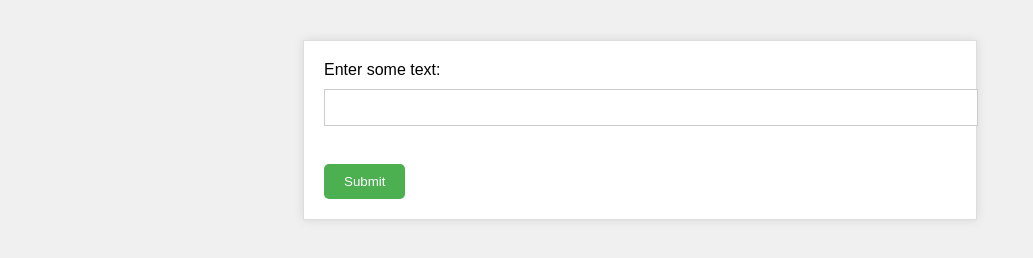
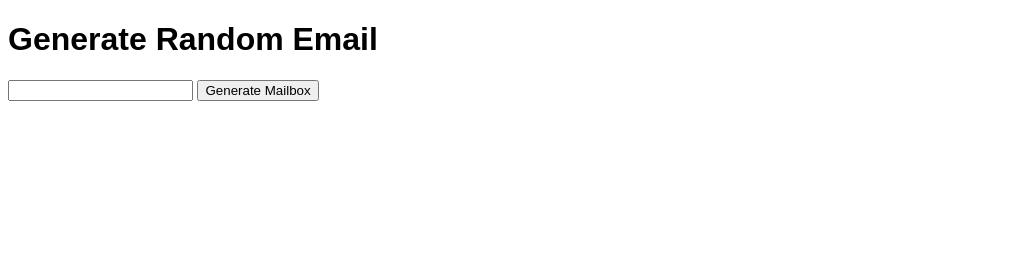
Before and after one commit to SenpaiPH/TempMail, a website: page tempmailgen/index.html in a window 1280 px wide. Shown: the whole page, without its empty margins (0-1033 px from the left). Drawn offline with Linux system fonts and the light colour scheme.

Commit message:
Update index.html

```diff
--- a/tempmailgen/index.html
+++ b/tempmailgen/index.html
@@ -1,48 +1,27 @@
 <!DOCTYPE html>
 <html>
 <head>
-	<title>Input Layout with Button</title>
+	<title>Generate Random Email</title>
 	<style>
 		body {
-			font-family: Arial, sans-serif;
-			background-color: #f0f0f0;
-		}
-		form {
-			width: 50%;
-			margin: 40px auto;
-			padding: 20px;
-			background-color: #fff;
-			border: 1px solid #ddd;
-			box-shadow: 0 0 10px rgba(0, 0, 0, 0.1);
-		}
-		label {
-			display: block;
-			margin-bottom: 10px;
-		}
-		input[type="text"] {
-			width: 100%;
-			padding: 10px;
-			margin-bottom: 20px;
-			border: 1px solid #ccc;
-		}
-		button[type="submit"] {
-			background-color: #4CAF50;
-			color: #fff;
-			padding: 10px 20px;
-			border: none;
-			border-radius: 5px;
-			cursor: pointer;
-		}
-		button[type="submit"]:hover {
-			background-color: #3e8e41;
+ font-family: Arial, sans-serif;
 		}
 	</style>
 </head>
 <body>
-	<form>
-		<label for="inputField">Enter some text:</label>
-		<input type="text" id="inputField" name="inputField"><br><br>
-		<button type="submit">Submit</button>
-	</form>
+	<h1>Generate Random Email</h1>
+	<input type="text" id="inputField" value="" readonly>
+	<button onclick="generateMailbox()">Generate Mailbox</button>
+
+	<script>
+		function generateMailbox() {
+			fetch('https://www.1secmail.com/api/v1/?action=genRandomMailbox&count=1')
+				.then(response => response.json())
+				.then(data => {
+					document.getElementById('inputField').value = data[0];
+				})
+				.catch(error => console.error('Error:', error));
+		}
+	</script>
 </body>
 </html>
```
